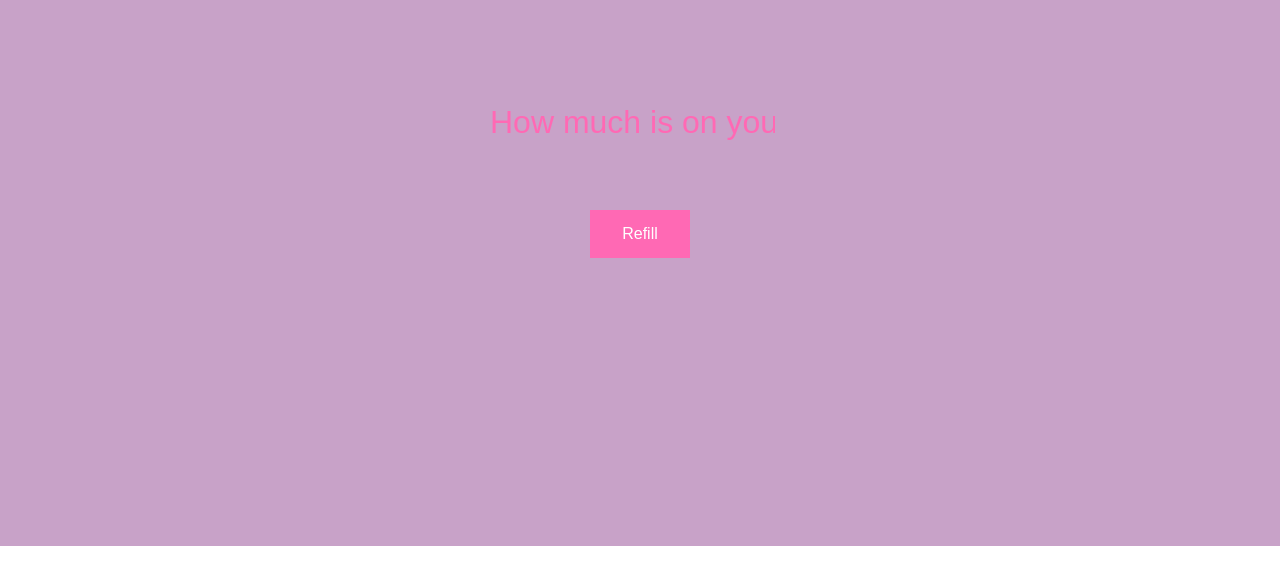
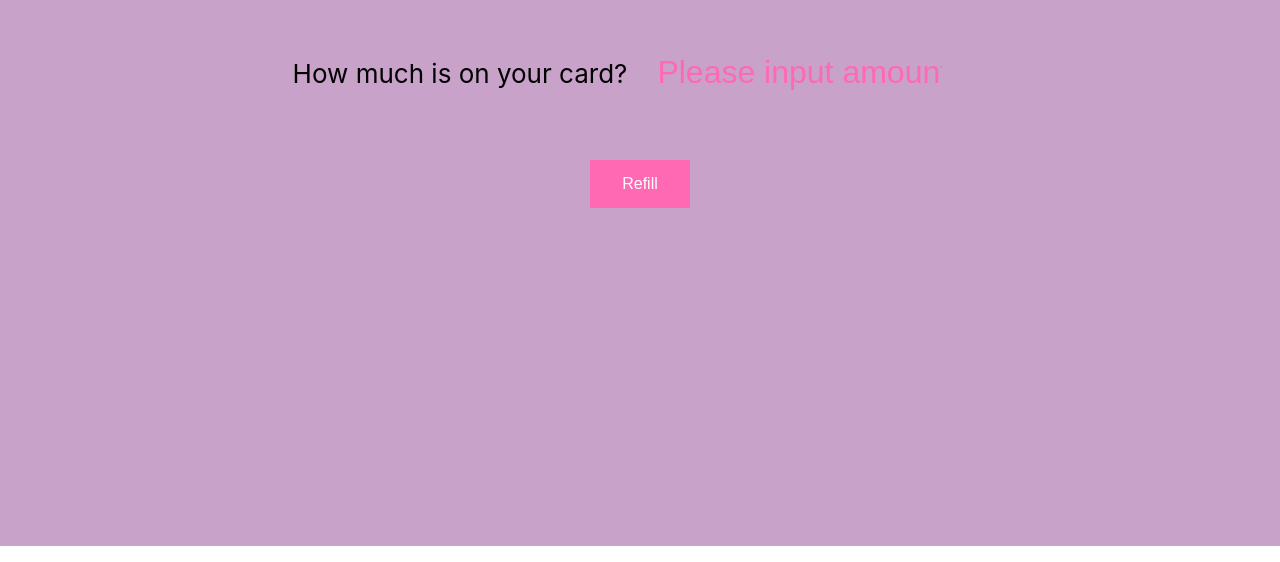
Before and after one commit to msbeethoven/final-laundry, a React (Create React App) app in the folder client/: page / in a window 1280 px wide. Shown: the part 254-816 px from the top of the page. Built offline with nearby package versions, Linux system fonts and the light colour scheme.

Commit message:
Cleaned up inputs. Just asking for amount now.

```diff
--- a/client/src/AmountBar.js
+++ b/client/src/AmountBar.js
@@ -4,14 +4,15 @@ import './App.css';
 const AmountBar = (props) => {
   const handleSubmit = (e) => {
     e.preventDefault();
-    props.inputValueOnChange(e.target.onCardAmount.value, e.target.loadAmount.value);
+    props.inputValueOnChange(e.target.onCardAmount.value);
   };
 
   return (
     <form className="search" onSubmit={e => handleSubmit(e)}>
 
       <div className="onCardAmount">
-        <input name="onCardAmount" type="number" min="0" step=".01" placeholder="How much is on your card?" required />
+      How much is on your card?
+        <input name="onCardAmount" type="number" min="0" step=".01" placeholder="Please input amount." required />
       </div>
 {/*
       <div className="loadAmount">
--- a/client/src/AmountPrice.js
+++ b/client/src/AmountPrice.js
@@ -8,8 +8,8 @@ const AmountPrice = (props) => {
 
   return (
     <div>
-      <div>
-        {props.amountToPutOnCard ? props.amountToPutOnCard : null}
+      <div className="amountToPutOnCard">
+        {props.amountToPutOnCard ? `You should put $` + props.amountToPutOnCard + ` to zero out your card.` : null}
       </div>
     </div>
   )
--- a/client/src/App.css
+++ b/client/src/App.css
@@ -55,3 +55,9 @@ input[type=number] {
   display: inline-block;
   font-size: 16px;
 }
+
+.amountToPutOnCard {
+  color: white;
+  font-size: xx-large;
+  padding: 50px;
+}
```
